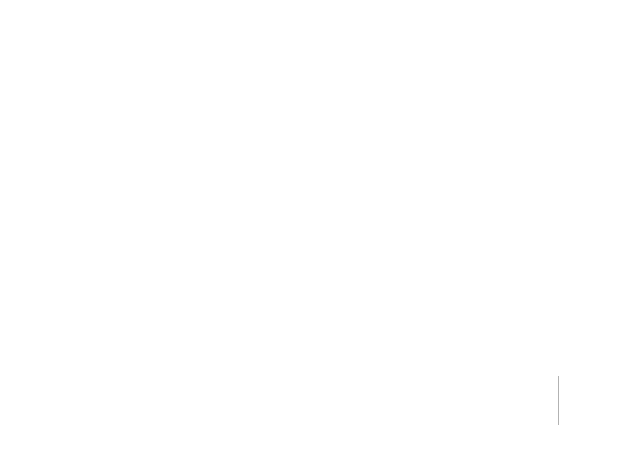
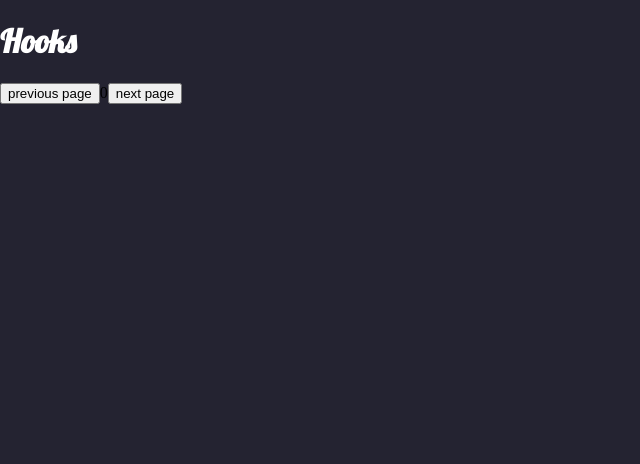
Before and after one commit to mariagg8/rickandmorty-nextjs, a Next.js app: page /hooks in a window 1280 px wide. Before the commit this address had no page. Shown: the top 464 px of the page, without its empty margins (0-640 px from the left). Built offline with nearby package versions, Linux system fonts and the light colour scheme; no server answers.

Commit message:
add hook example counter example

```diff
--- /dev/null
+++ b/pages/hooks.js
@@ -0,0 +1,45 @@
+import { useState } from 'react';
+
+function usePage(initialPage, lastPage) {
+  const [currentPage, setCurrentPage] = useState(initialPage);
+  fetch(`https://rickandmortyapi.com/api/character?page=${currentPage}`)
+    .then(response => response.json())
+    .then(data => {
+      console.log(data);
+      return data;
+    });
+
+  function nextPage() {
+    setCurrentPage(currentPage + 1);
+  }
+
+  function prevPage() {
+    setCurrentPage(currentPage - 1);
+  }
+  return { currentPage, nextPage, prevPage };
+}
+//function useCounter(initialCounter, maxCounter) {
+// const [counter, setCounter] = useState(initialCounter);
+
+//function increment() {
+//setCounter(counter + 1);
+// }
+
+// function decrement() {
+//   setCounter(counter - 1);
+// }
+// return { counter, increment, decrement };
+//}
+
+export default function Hooks() {
+  const { currentPage, nextPage, prevPage } = usePage(0);
+
+  return (
+    <>
+      <h1>Hooks</h1>
+      <button onClick={prevPage}>previous page</button>
+      <span>{currentPage}</span>
+      <button onClick={nextPage}>next page</button>
+    </>
+  );
+}
--- a/pages/index.js
+++ b/pages/index.js
@@ -16,6 +16,9 @@ export default function Home() {
         <h2>Welcome to your Rick and Morty Database</h2>
         <p>Explore Now</p>
       </section>
+      <form>
+        <input></input>
+      </form>
 
       <Navbar></Navbar>
     </>
```
Also changed, not shown: hooks/counter.js (added).
